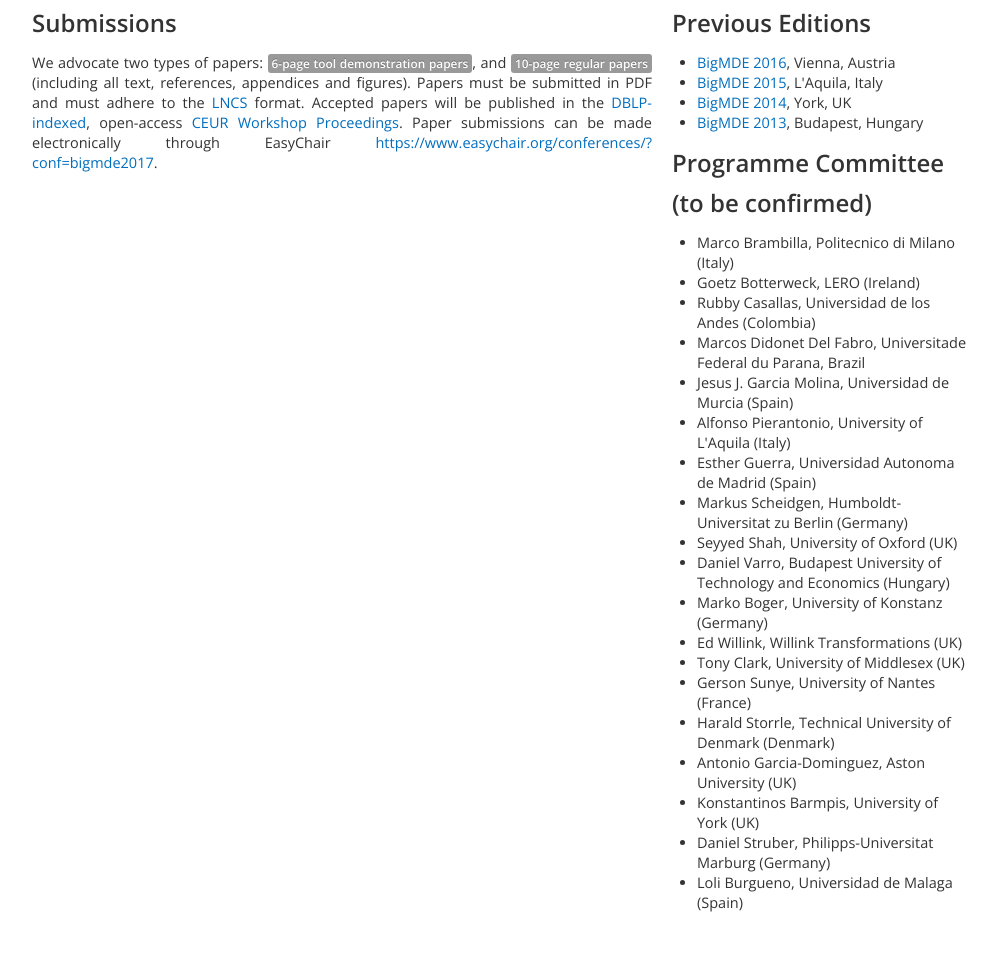
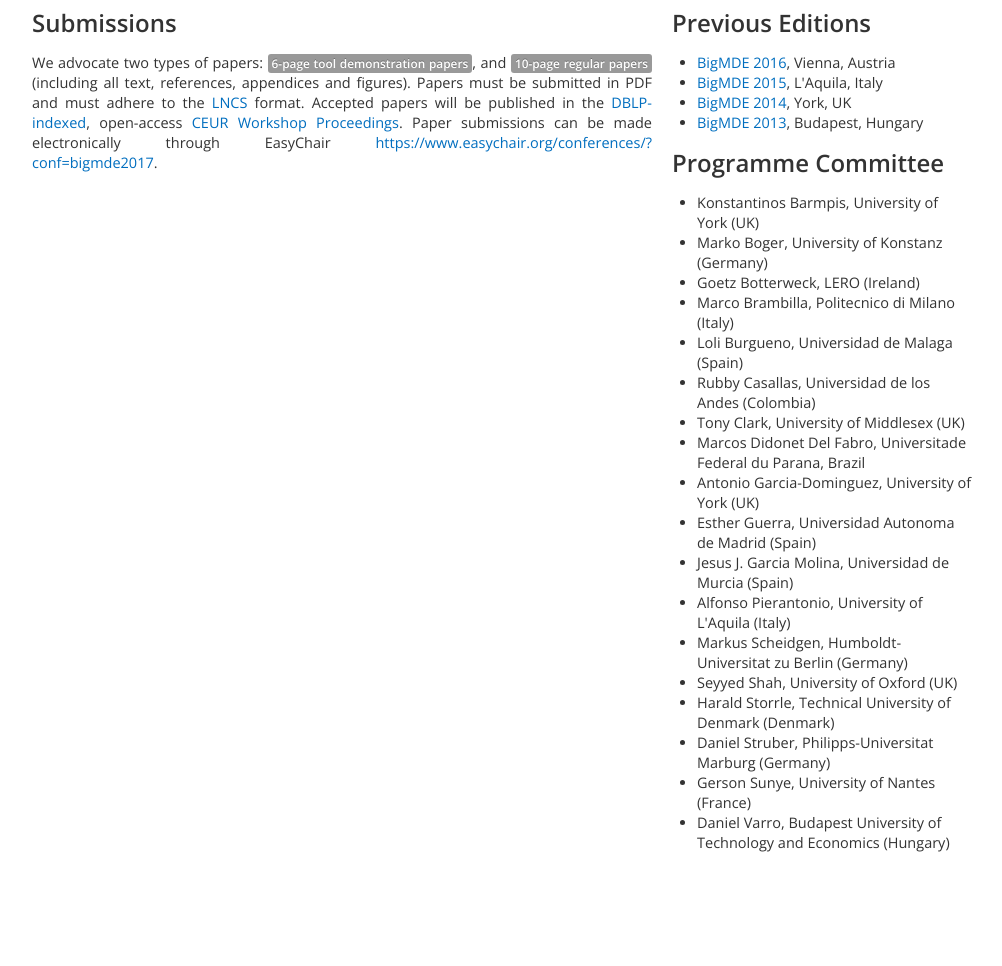
Before and after one commit to big-mde/big-mde.github.io, a plain HTML site: page index.html in a window 1280 px wide. Shown: the part 729-1695 px from the top of the page, without its empty margins (138-1140 px from the left). After the commit the page ends 1642 px from the top, so only its background shows below. Drawn offline with nearby package versions, Linux system fonts and the light colour scheme.

Commit message:
Finalized PC members

```diff
--- a/index.html
+++ b/index.html
@@ -165,27 +165,26 @@
 				<li><a href="2014.html">BigMDE 2014</a>, York, UK
 				<li><a href="2013.html">BigMDE 2013</a>, Budapest, Hungary
 			</ul>
-			<h3>Programme Committee (to be confirmed)</h3>
+			<h3>Programme Committee</h3>
 				<ul>
+					<li>Konstantinos Barmpis, University of York (UK)
+					<li>Marko Boger, University of Konstanz (Germany)
+					<li>Goetz Botterweck, LERO (Ireland)
 					<li>Marco Brambilla, Politecnico di Milano (Italy)
-					<li>Goetz Botterweck, LERO (Ireland)
+					<li>Loli Burgueno, Universidad de Malaga (Spain)
 					<li>Rubby Casallas, Universidad de los Andes (Colombia)
+					<li>Tony Clark, University of Middlesex (UK)
 					<li>Marcos Didonet Del Fabro, Universitade Federal du Parana, Brazil
+					<li>Antonio Garcia-Dominguez, University of York (UK)
+					<li>Esther Guerra, Universidad Autonoma de Madrid (Spain)
 					<li>Jesus J. Garcia Molina, Universidad de Murcia (Spain)
 					<li>Alfonso Pierantonio, University of L'Aquila (Italy)
-					<li>Esther Guerra, Universidad Autonoma de Madrid (Spain)
 					<li>Markus Scheidgen, Humboldt-Universitat zu Berlin (Germany)
 					<li>Seyyed Shah, University of Oxford (UK)
+					<li>Harald Storrle, Technical University of Denmark (Denmark)
+					<li>Daniel Struber, Philipps-Universitat Marburg (Germany)
+					<li>Gerson Sunye, University of Nantes (France)
 					<li>Daniel Varro, Budapest University of Technology and Economics (Hungary)
-					<li>Marko Boger, University of Konstanz (Germany)
-					<li>Ed Willink, Willink Transformations (UK)
-					<li>Tony Clark, University of Middlesex (UK)
-					<li>Gerson Sunye, University of Nantes (France)
-					<li>Harald Storrle, Technical University of Denmark (Denmark)
-					<li>Antonio Garcia-Dominguez, Aston University (UK)
-					<li>Konstantinos Barmpis, University of York (UK)
-					<li>Daniel Struber, Philipps-Universitat Marburg (Germany)
-					<li>Loli Burgueno, Universidad de Malaga (Spain)
 				</ul>
 		</div>
 	</div>
```
